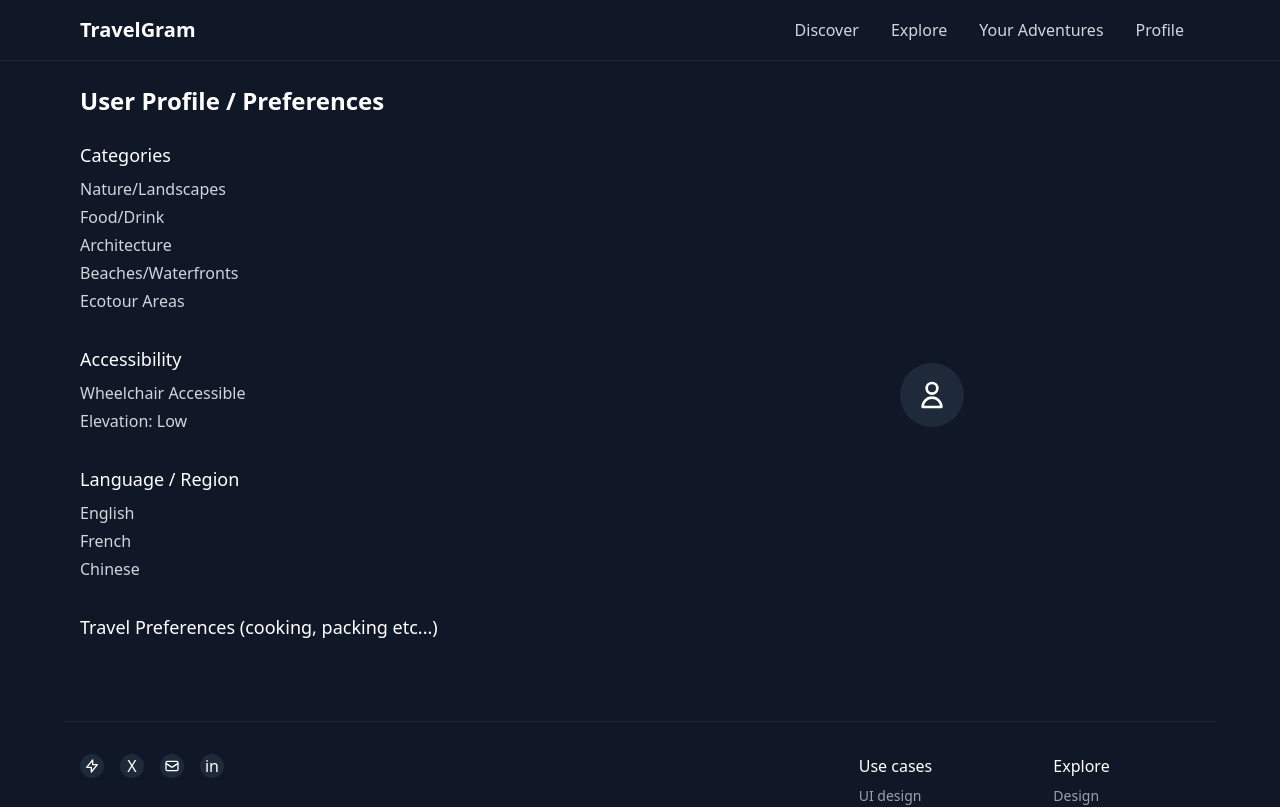
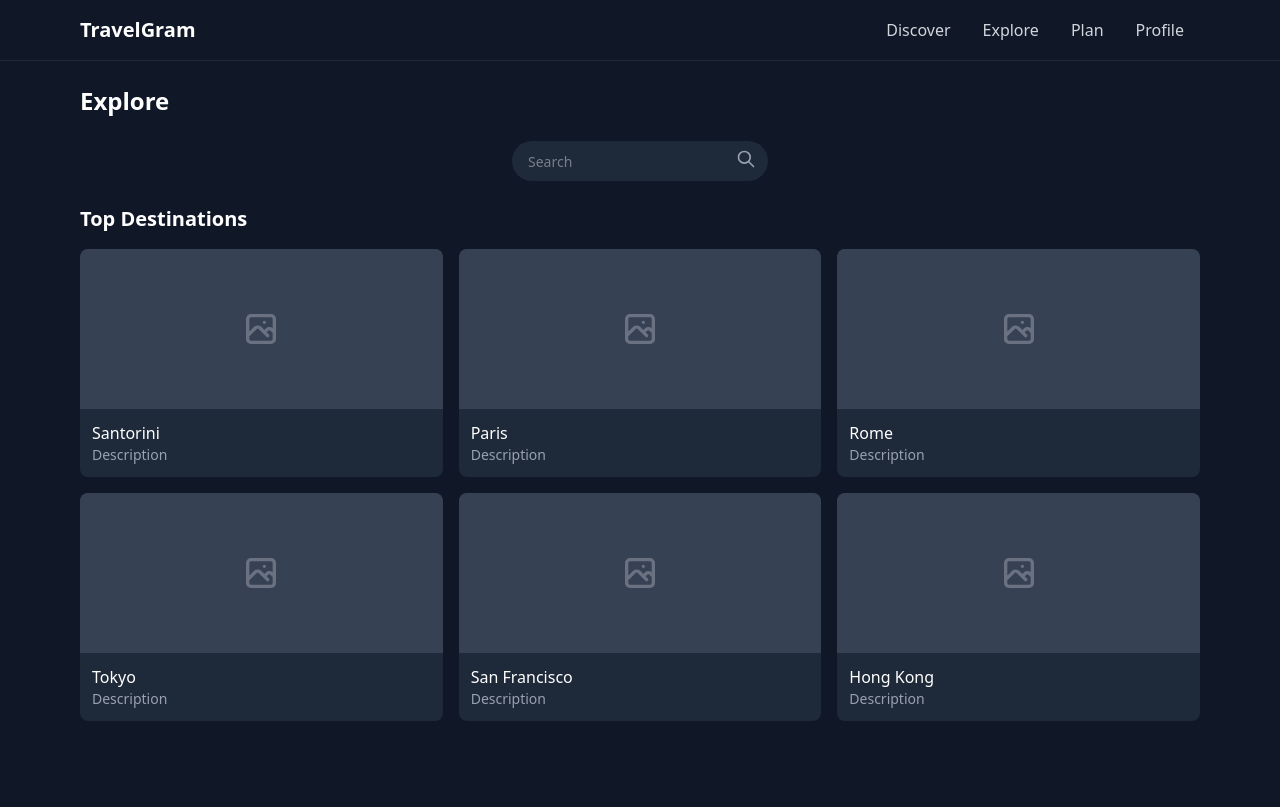
Before and after one commit to KJSDR/TravelGram, a React (Vite) app: page /preferences in a window 1280 px wide. Shown: the top 807 px of the page. Built offline with nearby package versions, Linux system fonts and the light colour scheme.

Commit message:
explore page

```diff
--- a/src/Preferences.jsx
+++ b/src/Preferences.jsx
@@ -1,25 +1,17 @@
-import React from 'react';
+import React, { useState } from 'react';
 import { Link } from 'react-router-dom';
 
-const Preferences = () => {
-  // Sample preferences data
-  const categories = [
-    'Nature/Landscapes',
-    'Food/Drink',
-    'Architecture',
-    'Beaches/Waterfronts',
-    'Ecotour Areas'
-  ];
+const Explore = () => {
+  const [searchQuery, setSearchQuery] = useState('');
 
-  const accessibility = [
-    'Wheelchair Accessible',
-    'Elevation: Low'
-  ];
-
-  const languages = [
-    'English',
-    'French',
-    'Chinese'
+  // Top destinations data
+  const topDestinations = [
+    { id: 1, name: 'Santorini', image: '/santorini.jpg', description: 'Description' },
+    { id: 2, name: 'Paris', image: '/paris.jpg', description: 'Description' },
+    { id: 3, name: 'Rome', image: '/rome.jpg', description: 'Description' },
+    { id: 4, name: 'Tokyo', image: '/tokyo.jpg', description: 'Description' },
+    { id: 5, name: 'San Francisco', image: '/sanfrancisco.jpg', description: 'Description' },
+    { id: 6, name: 'Hong Kong', image: '/hongkong.jpg', description: 'Description' }
   ];
 
   // Footer links data
@@ -53,8 +45,8 @@ const Preferences = () => {
           <nav>
             <ul className="flex">
               <li className="mx-4"><Link to="/" className="text-gray-300 hover:text-white transition-colors">Discover</Link></li>
-              <li className="mx-4"><Link to="/explore" className="text-gray-300 hover:text-white transition-colors">Explore</Link></li>
-              <li className="mx-4"><Link to="/itineraries" className="text-gray-300 hover:text-white transition-colors">Your Adventures</Link></li>
+              <li className="mx-4"><Link to="/explore" className="text-gray-300 hover:text-white transition-colors font-medium">Explore</Link></li>
+              <li className="mx-4"><Link to="/itineraries" className="text-gray-300 hover:text-white transition-colors">Plan</Link></li>
               <li className="mx-4"><Link to="/preferences" className="text-gray-300 hover:text-white transition-colors">Profile</Link></li>
             </ul>
           </nav>
@@ -62,49 +54,41 @@ const Preferences = () => {
       </header>
 
       <main className="max-w-6xl mx-auto px-4 py-6">
-        <h2 className="text-2xl font-bold mb-6">User Profile / Preferences</h2>
+        <h2 className="text-2xl font-bold mb-6">Explore</h2>
 
-        <div className="grid grid-cols-1 md:grid-cols-2 gap-12">
-          <div className="space-y-8">
-            <div>
-              <h3 className="text-lg font-medium mb-2">Categories</h3>
-              <ul className="space-y-1 text-gray-300">
-                {categories.map((category, index) => (
-                  <li key={index}>{category}</li>
-                ))}
-              </ul>
-            </div>
+        <div className="mb-6">
+          <div className="relative bg-gray-800 rounded-full px-4 py-2 w-64 mx-auto">
+            <input
+              type="text"
+              placeholder="Search"
+              className="w-full bg-transparent border-none focus:outline-none text-sm text-gray-300"
+              value={searchQuery}
+              onChange={(e) => setSearchQuery(e.target.value)}
+            />
+            <button className="absolute right-3 top-2 text-gray-400">
+              <svg xmlns="http://www.w3.org/2000/svg" className="h-5 w-5" fill="none" viewBox="0 0 24 24" stroke="currentColor">
+                <path strokeLinecap="round" strokeLinejoin="round" strokeWidth={2} d="M21 21l-6-6m2-5a7 7 0 11-14 0 7 7 0 0114 0z" />
+              </svg>
+            </button>
+          </div>
+        </div>
 
-            <div>
-              <h3 className="text-lg font-medium mb-2">Accessibility</h3>
-              <ul className="space-y-1 text-gray-300">
-                {accessibility.map((item, index) => (
-                  <li key={index}>{item}</li>
-                ))}
-              </ul>
-            </div>
-
-            <div>
-              <h3 className="text-lg font-medium mb-2">Language / Region</h3>
-              <ul className="space-y-1 text-gray-300">
-                {languages.map((language, index) => (
-                  <li key={index}>{language}</li>
-                ))}
-              </ul>
-            </div>
-
-            <div>
-              <h3 className="text-lg font-medium mb-2">Travel Preferences (cooking, packing etc...)</h3>
-              {/* Add more preferences here */}
-            </div>
-          </div>
-
-          <div className="flex items-center justify-center">
-            <div className="w-16 h-16 rounded-full bg-gray-800 flex items-center justify-center text-2xl">
-              <svg xmlns="http://www.w3.org/2000/svg" className="h-8 w-8" fill="none" viewBox="0 0 24 24" stroke="currentColor">
-                <path strokeLinecap="round" strokeLinejoin="round" strokeWidth={2} d="M16 7a4 4 0 11-8 0 4 4 0 018 0zM12 14a7 7 0 00-7 7h14a7 7 0 00-7-7z" />
-              </svg>
-            </div>
+        <div className="mb-8">
+          <h3 className="text-xl font-semibold mb-4">Top Destinations</h3>
+          <div className="grid grid-cols-1 sm:grid-cols-2 md:grid-cols-3 gap-4">
+            {topDestinations.map((destination) => (
+              <div key={destination.id} className="bg-gray-800 rounded-lg overflow-hidden">
+                <div className="w-full h-40 bg-gray-700 flex items-center justify-center">
+                  <svg xmlns="http://www.w3.org/2000/svg" className="h-10 w-10 text-gray-500" fill="none" viewBox="0 0 24 24" stroke="currentColor">
+                    <path strokeLinecap="round" strokeLinejoin="round" strokeWidth={2} d="M4 16l4.586-4.586a2 2 0 012.828 0L16 16m-2-2l1.586-1.586a2 2 0 012.828 0L20 14m-6-6h.01M6 20h12a2 2 0 002-2V6a2 2 0 00-2-2H6a2 2 0 00-2 2v12a2 2 0 002 2z" />
+                  </svg>
+                </div>
+                <div className="p-3">
+                  <h4 className="font-medium">{destination.name}</h4>
+                  <p className="text-sm text-gray-400">{destination.description}</p>
+                </div>
+              </div>
+            ))}
           </div>
         </div>
       </main>
@@ -151,4 +135,4 @@ const Preferences = () => {
   );
 };
 
-export default Preferences;
+export default Explore;
```
